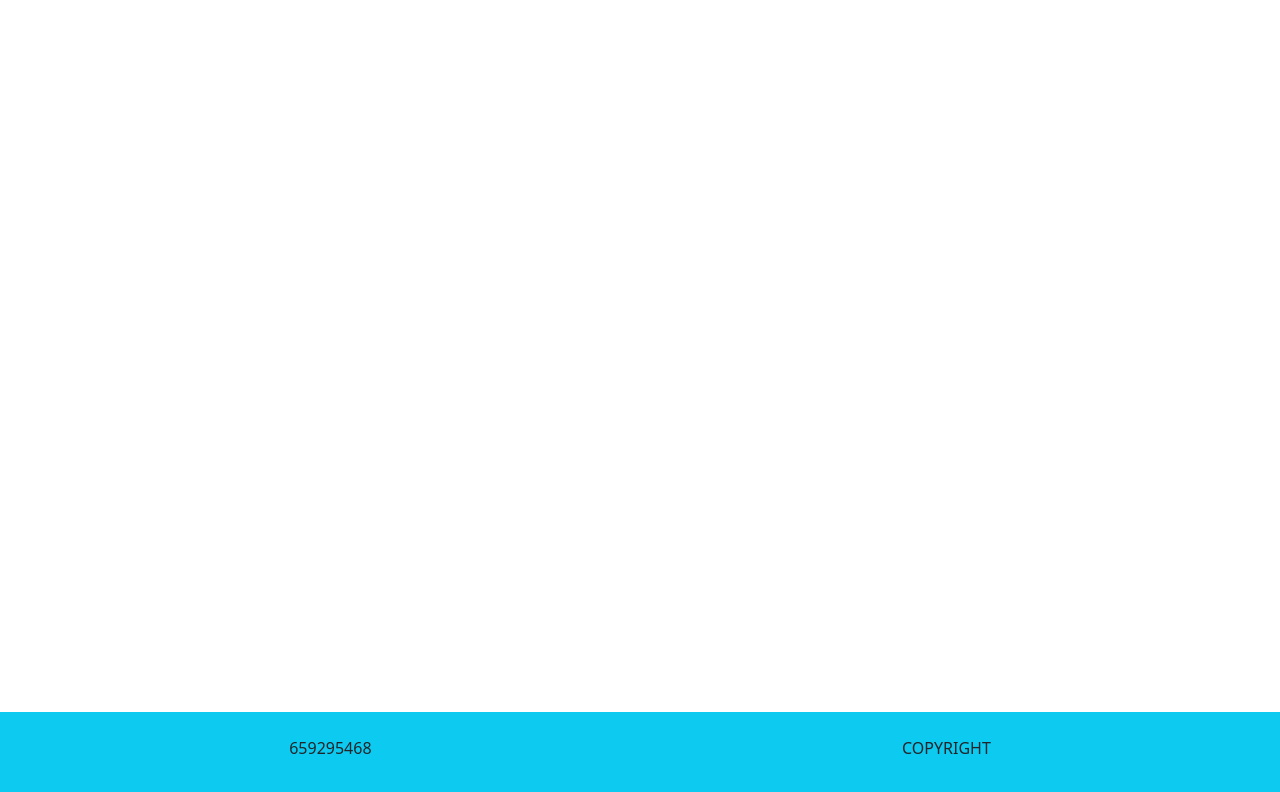
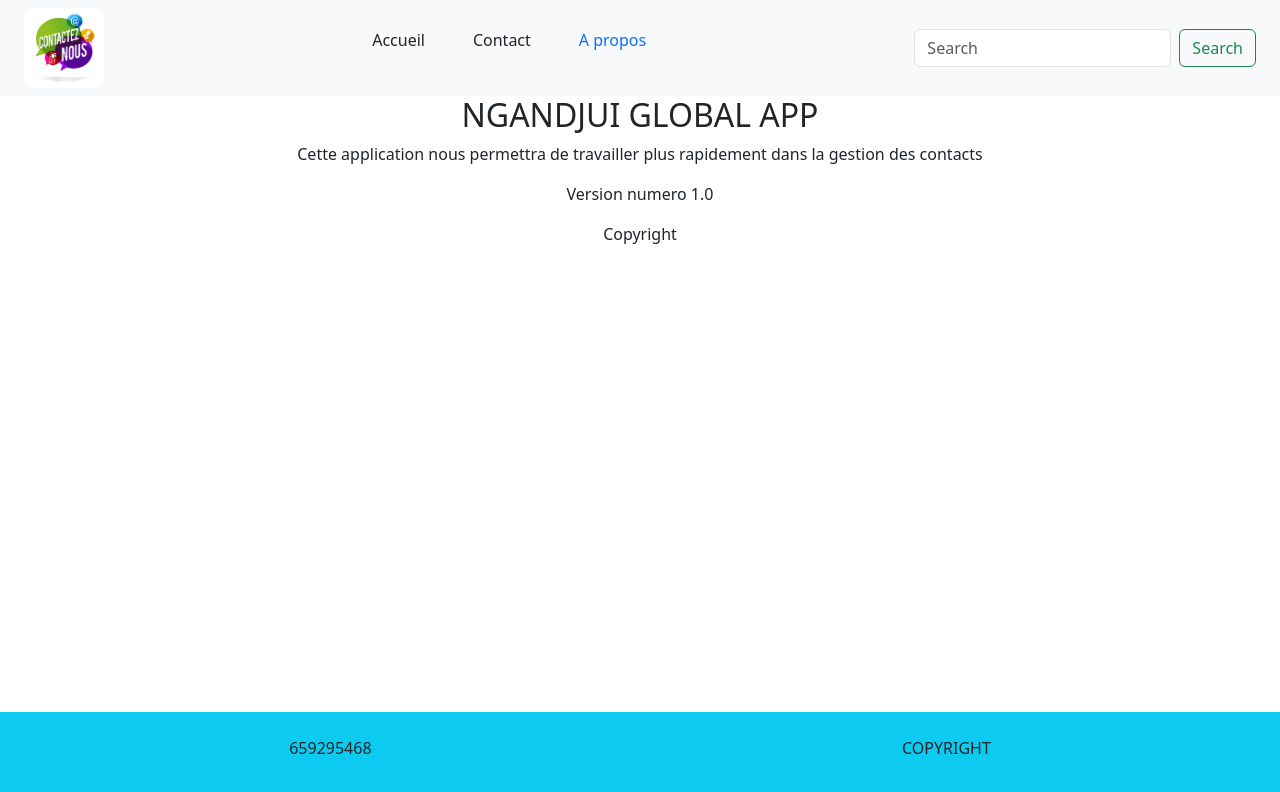
Before and after one commit to NGANDJUI23/contacts-app, an Angular app: page /propos in a window 1280 px wide. Before the commit this address led to /. Shown: the top 792 px of the page. Built offline with nearby package versions, Linux system fonts and the light colour scheme.

Commit message:
Implementation de la page apropos

```diff
--- a/src/app/app.routes.ts
+++ b/src/app/app.routes.ts
@@ -2,6 +2,7 @@ import { provideRouter, Routes, withComponentInputBinding } from '@angular/route
 import { HomeComponent } from '../home/home.component';
 import { ContactviewComponent } from './contactview/contactview.component';
 import { DetailsContactComponent } from './components/details-contact/details-contact.component';
+import { ProposComponent } from './components/propos/propos.component';
 
 
 export const routes: Routes = [
@@ -20,5 +21,9 @@ export const routes: Routes = [
   {
     path: 'contact/detail-contact/:id',
     component: DetailsContactComponent
+  },
+  {
+    path: 'propos',
+    component: ProposComponent
   }
 ];
--- /dev/null
+++ b/src/app/components/propos/propos.component.html
@@ -0,0 +1,9 @@
+<app-navbar page = "a propos"></app-navbar>
+<div class="container mt-5 d-flex flex-column justify-content-center align-items-center">
+  <h2 class=" mt-5">NGANDJUI GLOBAL APP</h2>
+  <p>
+    Cette application nous permettra de travailler plus rapidement dans la gestion des contacts
+  </p>
+  <p>Version numero 1.0</p>
+  <p>Copyright</p>
+</div>
```
Also changed, not shown: src/app/components/propos/propos.component.ts (added, +13 -0 lines), src/app/components/propos/propos.component.scss (added), 2 other files (tests, documents, lock files or other folders).
